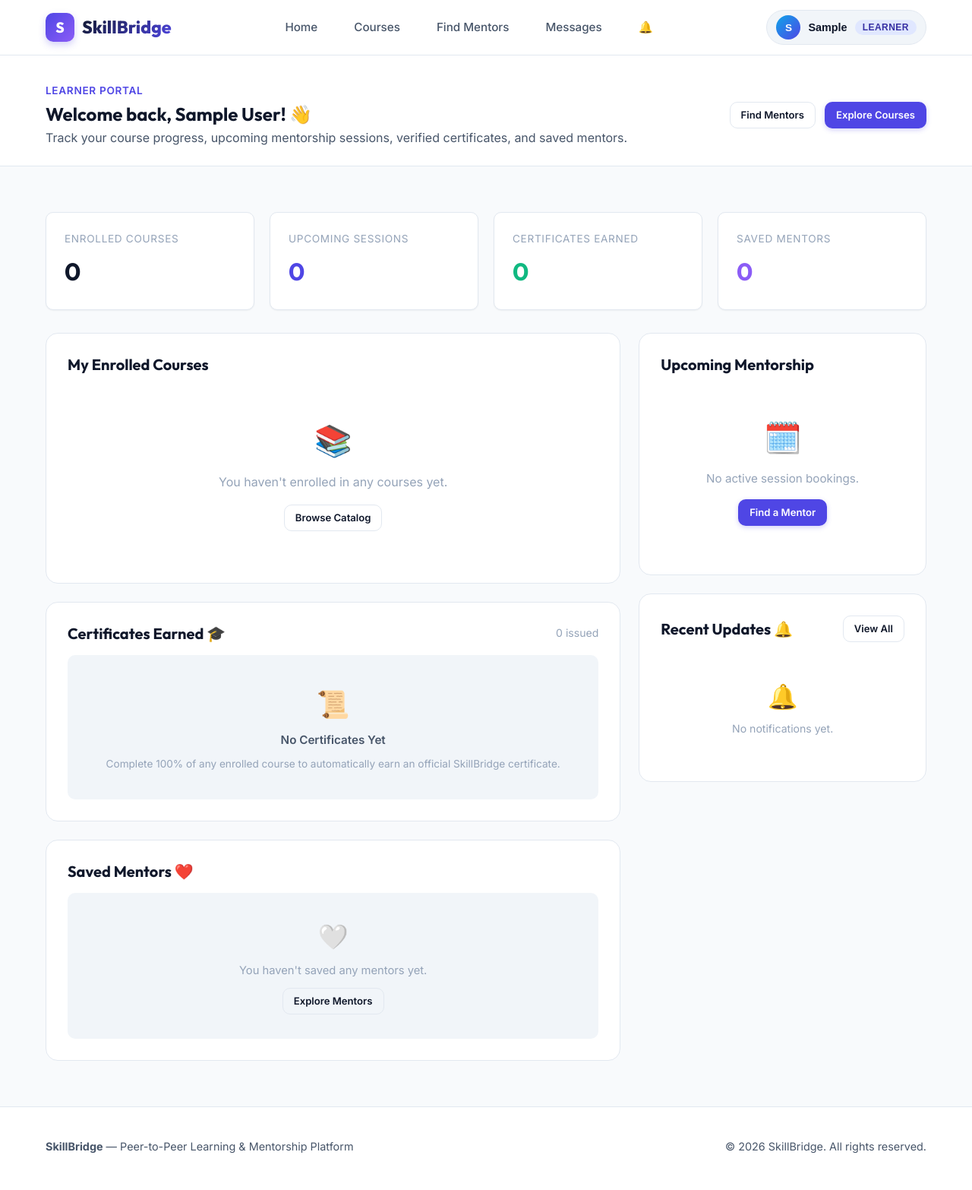
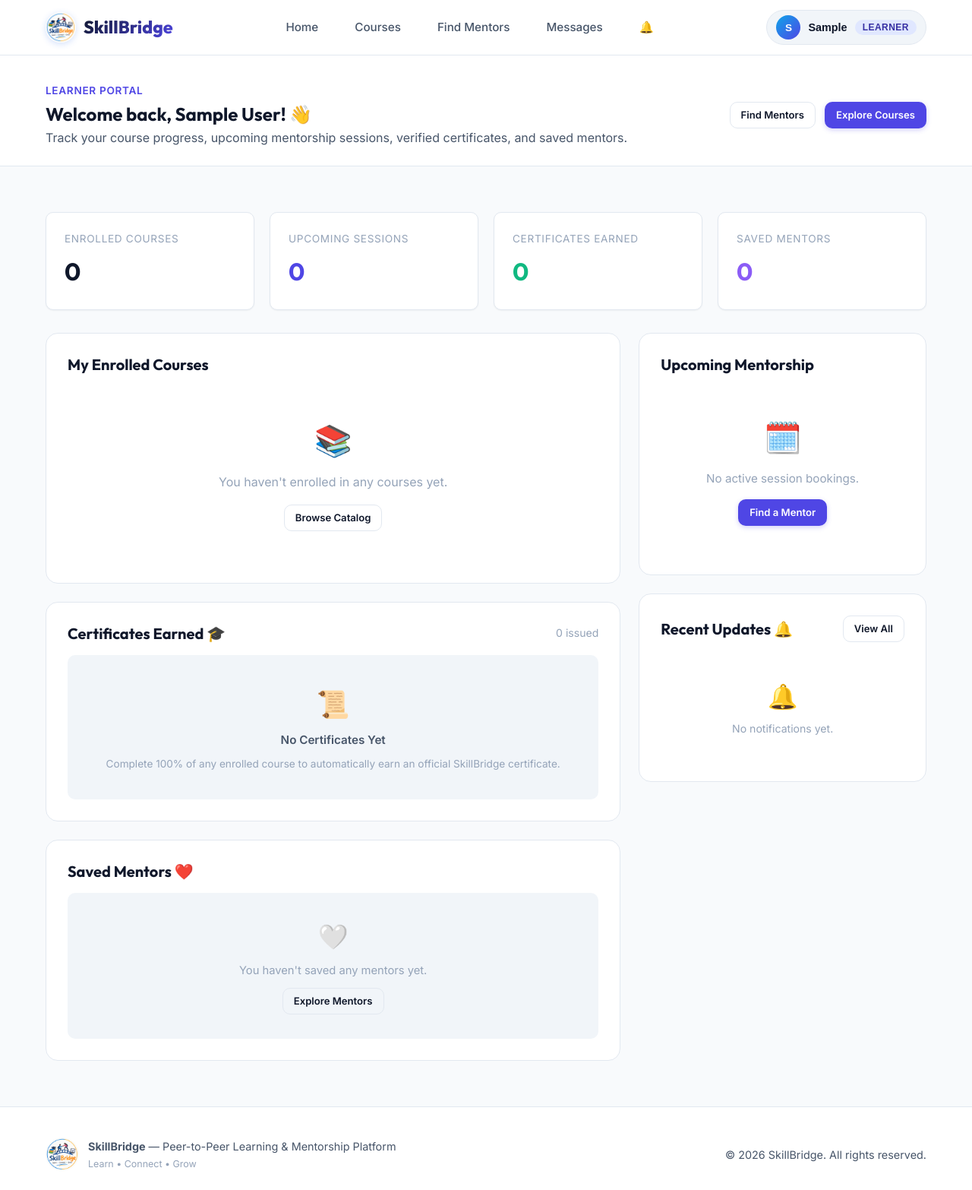
Before and after one commit to nkrishal21-hash/SkillBridge, a Flask app: page /learner/dashboard in a window 1280 px wide. Shown: the whole page at 76% size. Before the commit the page ends 1518 px from the top, so only its background shows below. Run offline with Flask 3, Linux system fonts and the light colour scheme; the visitor is signed in with stand-in values (Sample User, id 1); data that the repository does not hold is empty.

Commit message:
feat: add SkillBridge logo — navbar icon and favicon
- app/static/images/logo-source.png — master 1254x1254 PNG source
- Derivatives generated via scripts/generate_logo_assets.py (Pillow LANCZOS):
    favicon.ico (multi-size: 16/32/48/64px, 0.9 KB)
    favicon-32.png (32x32, 2.6 KB)
    apple-touch-icon.png (180x180, 46 KB)
    logo-navbar.png (88x88 @2x for 44px CSS height, 14 KB)
    logo-large.png (512x512, 330 KB)
- base.html: add 3 favicon <link> tags in <head>; replace brand-icon span
  with circular logo <img class='brand-logo'> keeping 'SkillBridge' text
  span alongside (icon mark + text pattern); footer enhanced with 44px
  logo + 'Learn • Connect • Grow' tagline
- style.css: replace .brand-icon letter-badge rule with .brand-logo
  (40px circle, object-fit: cover, subtle blue shadow); add .footer-logo
  (44px); update mobile @375px breakpoint to resize .brand-logo to 32px
- scripts/generate_logo_assets.py — one-off resize script (not part of app)

```diff
--- a/app/static/css/style.css
+++ b/app/static/css/style.css
@@ -135,18 +135,14 @@ a:hover {
   text-decoration: none;
 }
 
-.brand-icon {
-  width: 38px;
-  height: 38px;
-  border-radius: var(--radius-md);
-  background: linear-gradient(135deg, var(--primary), var(--accent));
-  color: white;
-  display: flex;
-  align-items: center;
-  justify-content: center;
-  font-weight: 800;
-  font-size: 1.2rem;
-  box-shadow: 0 4px 10px var(--primary-glow);
+.brand-logo {
+  width: 40px;
+  height: 40px;
+  border-radius: 50%;
+  object-fit: cover;
+  flex-shrink: 0;
+  /* subtle ring matching the logo's own circular border */
+  box-shadow: 0 2px 8px rgba(37, 99, 235, 0.2);
 }
 
 .brand-name {
@@ -154,6 +150,16 @@ a:hover {
   -webkit-background-clip: text;
   -webkit-text-fill-color: transparent;
 }
+
+.footer-logo {
+  width: 44px;
+  height: 44px;
+  border-radius: 50%;
+  object-fit: cover;
+  flex-shrink: 0;
+  opacity: 0.9;
+}
+
 
 .nav-links {
   display: flex;
@@ -2063,10 +2069,9 @@ a:hover {
     font-size: 1.2rem;
   }
 
-  .brand-icon {
+  .brand-logo {
     width: 32px;
     height: 32px;
-    font-size: 1rem;
   }
 
   .navbar-inner {
--- a/app/templates/base.html
+++ b/app/templates/base.html
@@ -6,6 +6,10 @@
   <meta name="description" content="SkillBridge — Peer-to-Peer Learning and Skill Exchange Platform connecting learners with verified mentors and interactive courses.">
   <title>{% block title %}SkillBridge — Learn, Teach, Grow{% endblock %}</title>
   <link rel="stylesheet" href="{{ url_for('static', filename='css/style.css') }}">
+  <!-- Favicons -->
+  <link rel="icon" type="image/x-icon" href="{{ url_for('static', filename='images/favicon.ico') }}">
+  <link rel="icon" type="image/png" sizes="32x32" href="{{ url_for('static', filename='images/favicon-32.png') }}">
+  <link rel="apple-touch-icon" sizes="180x180" href="{{ url_for('static', filename='images/apple-touch-icon.png') }}">
   {% block extra_head %}{% endblock %}
 </head>
 <body>
@@ -14,7 +18,8 @@
   <header class="navbar">
     <div class="container navbar-inner">
       <a href="{{ url_for('index') }}" class="brand">
-        <span class="brand-icon">S</span>
+        <img src="{{ url_for('static', filename='images/logo-navbar.png') }}"
+             alt="SkillBridge" class="brand-logo">
         <span class="brand-name">SkillBridge</span>
       </a>
 
@@ -123,8 +128,13 @@
   <!-- Footer -->
   <footer class="footer">
     <div class="container footer-inner">
-      <div>
-        <strong>SkillBridge</strong> &mdash; Peer-to-Peer Learning & Mentorship Platform
+      <div style="display: flex; align-items: center; gap: 12px;">
+        <img src="{{ url_for('static', filename='images/logo-large.png') }}"
+             alt="SkillBridge" class="footer-logo">
+        <div>
+          <strong>SkillBridge</strong> &mdash; Peer-to-Peer Learning &amp; Mentorship Platform
+          <div style="font-size: 0.78rem; color: var(--text-muted); margin-top: 2px;">Learn • Connect • Grow</div>
+        </div>
       </div>
       <div>
         &copy; 2026 SkillBridge. All rights reserved.
```
Also changed, not shown: scripts/generate_logo_assets.py (added, +65 -0 lines), app/static/images/apple-touch-icon.png (added), app/static/images/favicon-32.png (added), app/static/images/favicon.ico (added), app/static/images/logo-large.png (added), app/static/images/logo-navbar.png (added), app/static/images/logo-source.png (added).
